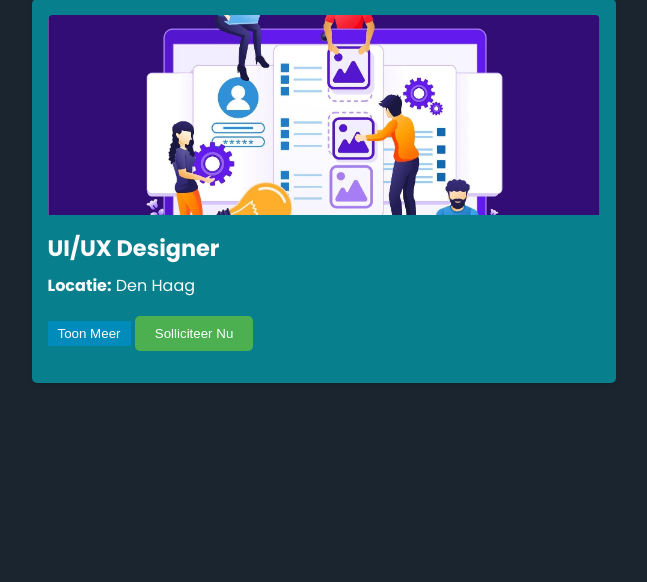
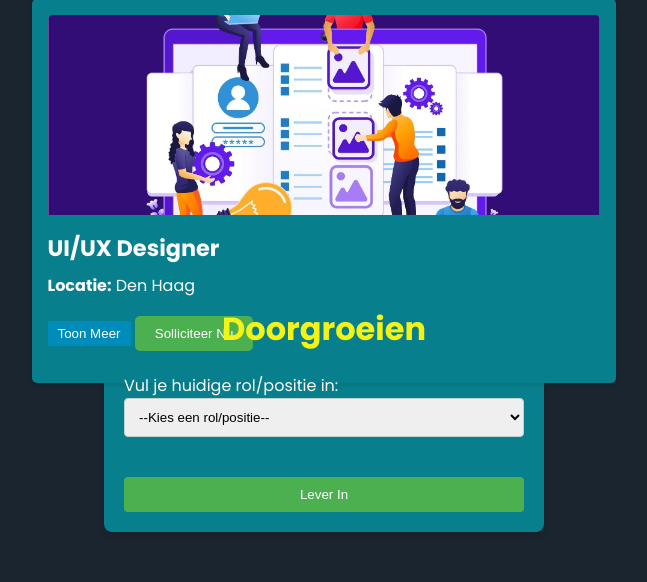
Before and after one commit to chevyje/NextSteps-Solutions-Website, a PHP site: page /solliciteer.html in a window 1280 px wide. Shown: the part 1511-2093 px from the top of the page, without its empty margins (316-963 px from the left). Before the commit the page ends 1894 px from the top, so only its background shows below. Run offline with PHP 8.4, Linux system fonts and the light colour scheme.

Commit message:
Doorgroeien + solliciteren merge

```diff
--- a/Website/apply.html
+++ b/Website/apply.html
@@ -20,7 +20,6 @@
         <li><a href="Vaardigheden.html">vaardigheden</a></li>
         <li><a href="werken.html">Werken bij ons</a></li>
         <li><a href="solliciteer.html">Solliciteren</a></li>
-        <li><a href="doorgroeimogelijkheden.html">Groei Door</a></li>
         <li><a id="logout-button" onclick="logout()" href="login.html">Log uit</a></li>
         <li><a id="login-button" href="login.html">Log in</a></li>
         <li><a id="profiel-button" href="profiel.html">Profiel</a></li>
--- a/Website/css/doorgroeimogelijkheden.css
+++ b/Website/css/doorgroeimogelijkheden.css
@@ -13,22 +13,11 @@ html {
     color: var(--text-color);
 }
 
-* {
-    margin: 0;
-    padding: 0;
-    box-sizing: border-box;
-}
-
-body {
-    font-family: Arial, sans-serif;
-    background-color: var(--background-color);
-    display: flex;
-    justify-content: center;
-    align-items: center;
-    height: 100vh;
-}
-
 .container {
+    margin-top: 800px;
+    margin-bottom: 50px;
+    margin-left: auto;
+    margin-right: auto;
     background-color: var(--accent-color);
     padding: 20px;
     border-radius: 8px;
@@ -37,13 +26,13 @@ body {
     width: 100%;
 }
 
-h1 {
+#doorgroei-h1 {
     text-align: center;
     margin-bottom: 20px;
     color: var(--contrast-color);
 }
 
-label {
+#doorgroei-label {
     display: inline;
     margin-bottom: 8px;
 }
@@ -56,7 +45,7 @@ select, input {
     border-radius: 4px;
 }
 
-button {
+button[type="submit"] {
     width: 100%;
     padding: 10px;
     background-color: #007BFF;
@@ -66,7 +55,7 @@ button {
     cursor: pointer;
 }
 
-button:hover {
+button[type="submit"]:hover {
     background-color: #0056b3;
 }
 
@@ -78,6 +67,6 @@ button:hover {
     margin-top: 20px;
 }
 
-ul {
+#careerPaths {
     list-style-type: none;
 }
--- a/Website/solliciteer.html
+++ b/Website/solliciteer.html
@@ -4,13 +4,14 @@
     <meta charset="UTF-8">
     <meta name="viewport" content="width=device-width, initial-scale=1.0">
     <title>Soliciteer Pagina</title>
+    <link rel="stylesheet" href="css/doorgroeimogelijkheden.css">
     <link rel="stylesheet" href="css/soliciteer.css">
     <link rel="stylesheet" href="css/navbar.css">
     <link rel="stylesheet" href="css/top-button.css">
 </head>
 <body>
 
-    <div class="wrapper"></div>
+    <div class="wrapper">
         <header>
             <h1>Nextsteps Solutions</h1>
         </header>
@@ -94,6 +95,31 @@
         </section>
     </div>
 
+    <div class="container">
+        <h1 id="doorgroei-h1">Doorgroeien</h1>
+        <form id="roleForm">
+            <label for="currentRole" id="doorgroei-label">Vul je huidige rol/positie in:</label>
+            <select id="currentRole" name="currentRole" required>
+                <option value="">--Kies een rol/positie--</option>
+                <option value="junior developer">Junior Developer</option>
+                <option value="mid-level developer">Mid-Level Developer</option>
+                <option value="senior developer">Senior Developer</option>
+                <option value="team lead">Team Lead</option>
+                <option value="project manager">Project Manager</option>
+                <option value="engineering manager">Engineering Manager</option>
+            </select>
+            <button type="submit">Lever In</button>
+        </form>
+
+        <div id="growthPath" class="hidden">
+            <h2>Potentiële Doorgroeimogelijkheden</h2>
+            <ul id="careerPaths"></ul>
+        </div>
+    </div>
+
+    </div>
+
+
     <!-- navigatie bar -->
     <nav id="navbar">
         <!-- Site logo -->
@@ -124,5 +150,6 @@
     <script src="js/login.js"></script>
     <script src="js/soliciteer.js"></script>
     <script src="js/top-button.js"></script>
+    <script src="js/doorgroeimogelijkheden.js"></script>
 </body>
 </html>
```
